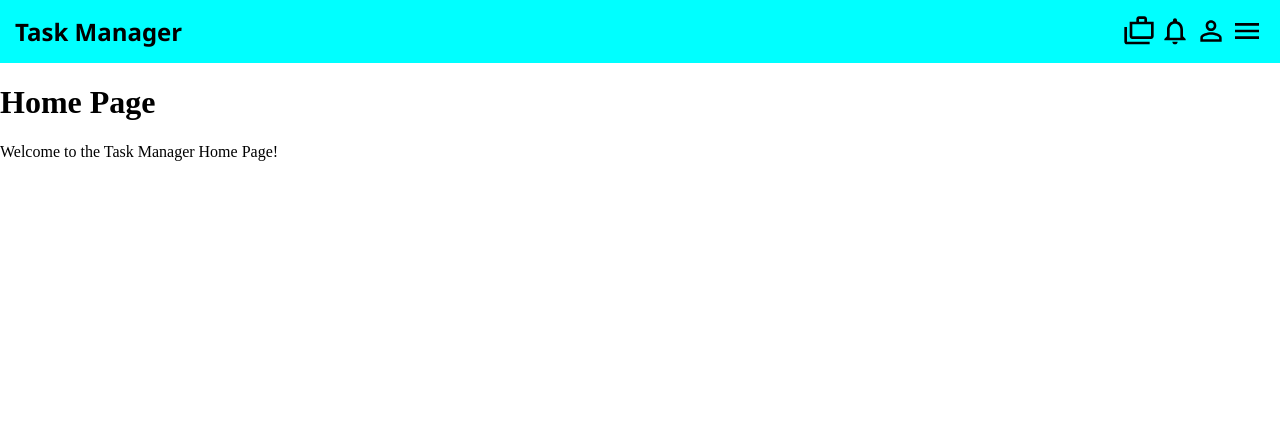
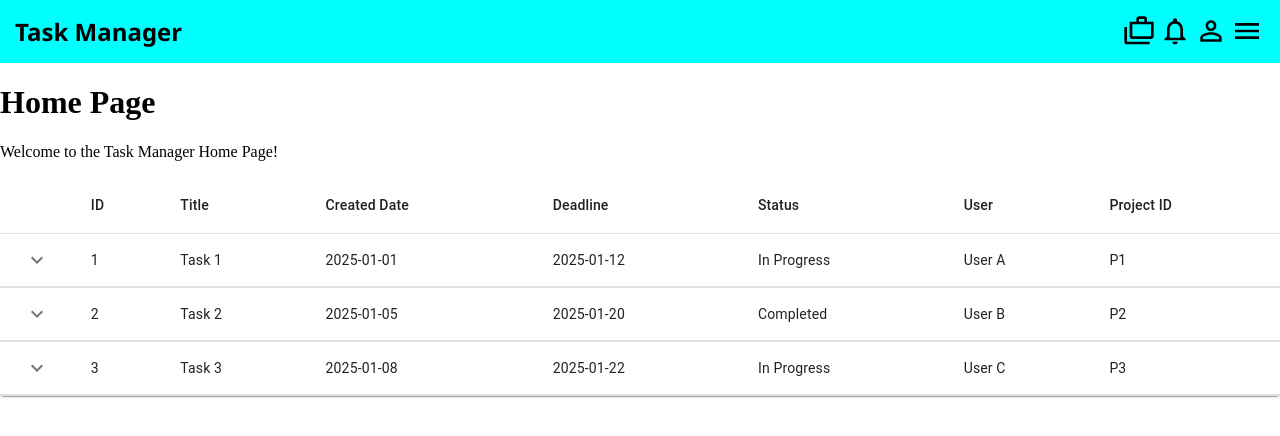
Before and after one commit to kosemeci/IU-Task-Management, a React (Vite) app in the folder taskMaster/: page / in a window 1280 px wide. Shown: the top 436 px of the page. Built offline with nearby package versions, Linux system fonts and the light colour scheme.

Commit message:
created table component for task with MUI

```diff
--- a/taskMaster/src/component/Header.jsx
+++ b/taskMaster/src/component/Header.jsx
@@ -15,7 +15,7 @@ function Header() {
     return (
         <>
             <div className='header'>
-                <h2 className='header-title'>Task Manager</h2>
+                <h2 className='header-title' onClick={() => handleNavigate('/')}>Task Manager</h2>
                 <div className='header-body'>
                     <CasesOutlinedIcon className='header-icon'
                         onClick={() => handleNavigate('/')} />
--- a/taskMaster/src/component/Home.jsx
+++ b/taskMaster/src/component/Home.jsx
@@ -1,10 +1,13 @@
 import React from 'react';
+import CollapsibleTable from './Table';
 
 function Home() {
     return (
         <div>
             <h1>Home Page</h1>
             <p>Welcome to the Task Manager Home Page!</p>
+            <CollapsibleTable />
+
         </div>
     );
 }
--- /dev/null
+++ b/taskMaster/src/component/Table.jsx
@@ -0,0 +1,157 @@
+import * as React from 'react';
+import PropTypes from 'prop-types';
+import Box from '@mui/material/Box';
+import Collapse from '@mui/material/Collapse';
+import IconButton from '@mui/material/IconButton';
+import Table from '@mui/material/Table';
+import TableBody from '@mui/material/TableBody';
+import TableCell from '@mui/material/TableCell';
+import TableContainer from '@mui/material/TableContainer';
+import TableHead from '@mui/material/TableHead';
+import TableRow from '@mui/material/TableRow';
+import Typography from '@mui/material/Typography';
+import Paper from '@mui/material/Paper';
+import KeyboardArrowDownIcon from '@mui/icons-material/KeyboardArrowDown';
+import KeyboardArrowUpIcon from '@mui/icons-material/KeyboardArrowUp';
+
+function createData(id, title, createdDate, deadline, status, user, projectId, details) {
+    return {
+        id,
+        title,
+        createdDate,
+        deadline,
+        status,
+        user,
+        projectId,
+        details,
+    };
+}
+
+function Row(props) {
+    const { row } = props;
+    const [open, setOpen] = React.useState(false);
+
+    return (
+        <React.Fragment>
+            <TableRow sx={{ '& > *': { borderBottom: 'unset' } }}>
+                <TableCell style={{ padding: "2px", textAlign: 'center' }}>
+                    <IconButton
+                        aria-label="expand row"
+                        size="small"
+                        onClick={() => setOpen(!open)}
+                    >
+                        {open ? <KeyboardArrowUpIcon /> : <KeyboardArrowDownIcon />}
+                    </IconButton>
+                </TableCell>
+                <TableCell sx={{ maxWidth: 50, overflow: 'hidden', textOverflow: 'ellipsis' }}>{row.id}</TableCell>
+                <TableCell sx={{ maxWidth: 150, overflow: 'hidden', textOverflow: 'ellipsis' }}>{row.title}</TableCell>
+                <TableCell sx={{ maxWidth: 100, overflow: 'hidden', textOverflow: 'ellipsis' }}>{row.createdDate}</TableCell>
+                <TableCell sx={{ maxWidth: 100, overflow: 'hidden', textOverflow: 'ellipsis' }}>{row.deadline}</TableCell>
+                <TableCell sx={{ maxWidth: 100, overflow: 'hidden', textOverflow: 'ellipsis' }}>{row.status}</TableCell>
+                <TableCell sx={{ maxWidth: 150, overflow: 'hidden', textOverflow: 'ellipsis' }}>{row.user}</TableCell>
+                <TableCell sx={{ maxWidth: 50, overflow: 'hidden', textOverflow: 'ellipsis' }}>{row.projectId}</TableCell>
+
+            </TableRow>
+            <TableRow>
+                <TableCell style={{ paddingBottom: 0, paddingTop: 0 }} colSpan={12}>
+                    <Collapse in={open} timeout="auto" unmountOnExit>
+                        <Box sx={{ margin: 1 }}>
+                            <Typography variant="h6" gutterBottom component="div">
+                                Task Details
+                            </Typography>
+                            <Table size="small" aria-label="details">
+                                <TableHead>
+                                    <TableRow>
+                                        <TableCell sx={{ maxWidth: 150, overflow: 'hidden', textOverflow: 'ellipsis' }}>Project Title</TableCell>
+                                        <TableCell sx={{ maxWidth: 150, overflow: 'hidden', textOverflow: 'ellipsis' }}>Description</TableCell>
+                                        <TableCell sx={{ maxWidth: 100, overflow: 'hidden', textOverflow: 'ellipsis' }}>Assigned Date</TableCell>
+                                        <TableCell sx={{ maxWidth: 100, overflow: 'hidden', textOverflow: 'ellipsis' }}>Completion Date</TableCell>
+                                        <TableCell sx={{ maxWidth: 150, overflow: 'hidden', textOverflow: 'ellipsis' }}>User Email</TableCell>
+                                    </TableRow>
+                                </TableHead>
+                                <TableBody>
+                                    <TableRow key={row.details.projectTitle}>
+                                        <TableCell sx={{ maxWidth: 150, overflow: 'hidden', textOverflow: 'ellipsis' }}>{row.details.projectTitle}</TableCell>
+                                        <TableCell sx={{ maxWidth: 150, overflow: 'hidden', textOverflow: 'ellipsis' }}>{row.details.description}</TableCell>
+                                        <TableCell sx={{ maxWidth: 100, overflow: 'hidden', textOverflow: 'ellipsis' }}>{row.details.assignedDate}</TableCell>
+                                        <TableCell sx={{ maxWidth: 100, overflow: 'hidden', textOverflow: 'ellipsis' }}>{row.details.completionDate}</TableCell>
+                                        <TableCell sx={{ maxWidth: 150, overflow: 'hidden', textOverflow: 'ellipsis' }}>{row.details.userMail}</TableCell>
+                                    </TableRow>
+                                </TableBody>
+                            </Table>
+                        </Box>
+                    </Collapse>
+                </TableCell>
+            </TableRow>
+        </React.Fragment>
+    );
+}
+
+Row.propTypes = {
+    row: PropTypes.shape({
+        id: PropTypes.string.isRequired,
+        title: PropTypes.string.isRequired,
+        createdDate: PropTypes.string.isRequired,
+        deadline: PropTypes.string.isRequired,
+        status: PropTypes.string.isRequired,
+        user: PropTypes.string.isRequired,
+        projectId: PropTypes.string.isRequired,
+        details: PropTypes.shape({
+            projectTitle: PropTypes.string.isRequired,
+            description: PropTypes.string.isRequired,
+            assignedDate: PropTypes.string.isRequired,
+            completionDate: PropTypes.string.isRequired,
+            userMail: PropTypes.string.isRequired,
+        }).isRequired,
+    }).isRequired,
+};
+
+const rows = [
+    createData('1', 'Task 1', '2025-01-01', '2025-01-12', 'In Progress', 'User A', 'P1', {
+        projectTitle: 'Project 1',
+        description: 'Description for task 1 asdsad a sdas dasd as d asdd as asdda sd as',
+        assignedDate: '2025-01-02',
+        completionDate: '2025-01-10',
+        userMail: 'userA@example.com'
+    }),
+    createData('2', 'Task 2', '2025-01-05', '2025-01-20', 'Completed', 'User B', 'P2', {
+        projectTitle: 'Project 2',
+        description: 'Description for task 2',
+        assignedDate: '2025-01-06',
+        completionDate: '2025-01-15',
+        userMail: 'userB@example.com'
+    }),
+    createData('3', 'Task 3', '2025-01-08', '2025-01-22', 'In Progress', 'User C', 'P3', {
+        projectTitle: 'Project 3',
+        description: 'Description for task 3',
+        assignedDate: '2025-01-09',
+        completionDate: '2025-01-18',
+        userMail: 'userC@example.com'
+    }),
+];
+
+export default function CollapsibleTable() {
+    return (
+        <TableContainer component={Paper}>
+            <Table aria-label="collapsible table">
+                <TableHead>
+                    <TableRow>
+                        <TableCell />
+                        <TableCell>ID</TableCell>
+                        <TableCell>Title</TableCell>
+                        <TableCell>Created Date</TableCell>
+                        <TableCell>Deadline</TableCell>
+                        <TableCell>Status</TableCell>
+                        <TableCell>User</TableCell>
+                        <TableCell>Project ID</TableCell>
+                    </TableRow>
+                </TableHead>
+                <TableBody>
+                    {rows.map((row) => (
+                        <Row key={row.id} row={row} />
+                    ))}
+                </TableBody>
+            </Table>
+        </TableContainer>
+    );
+}
```
